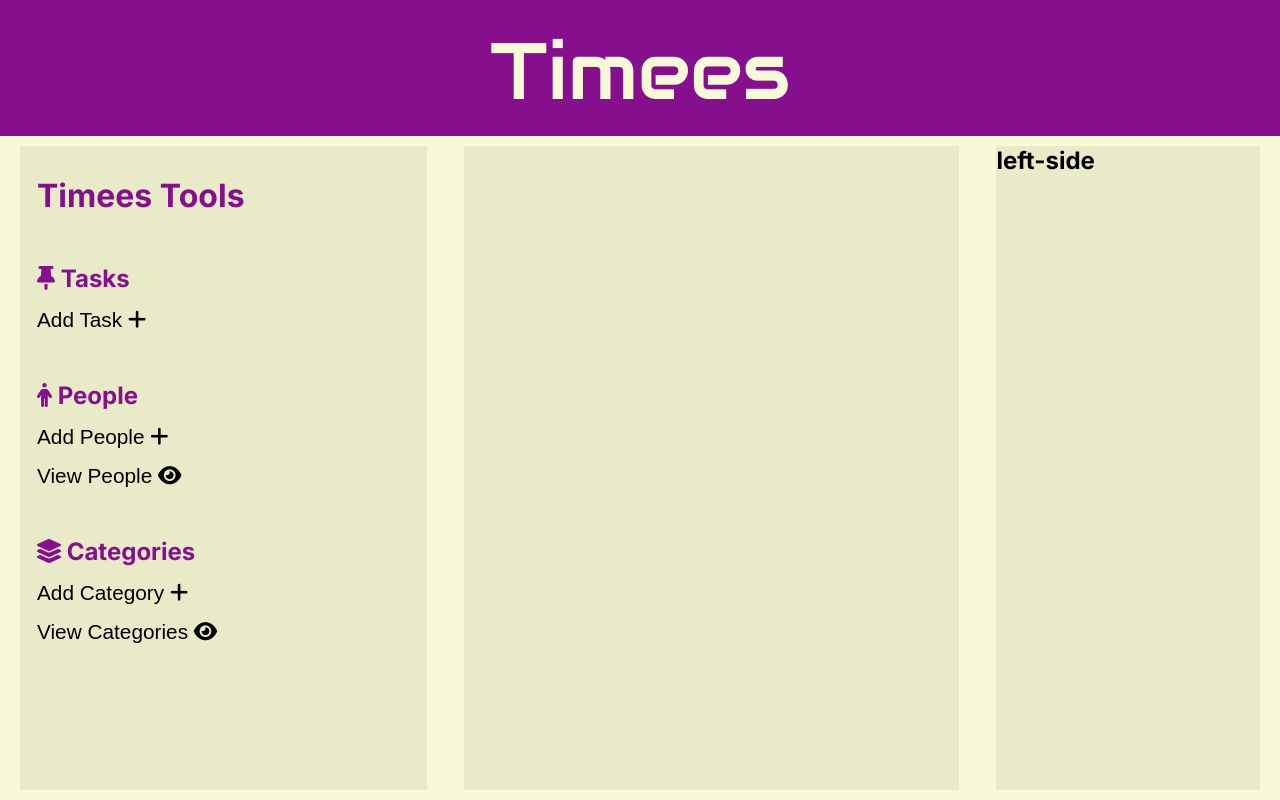
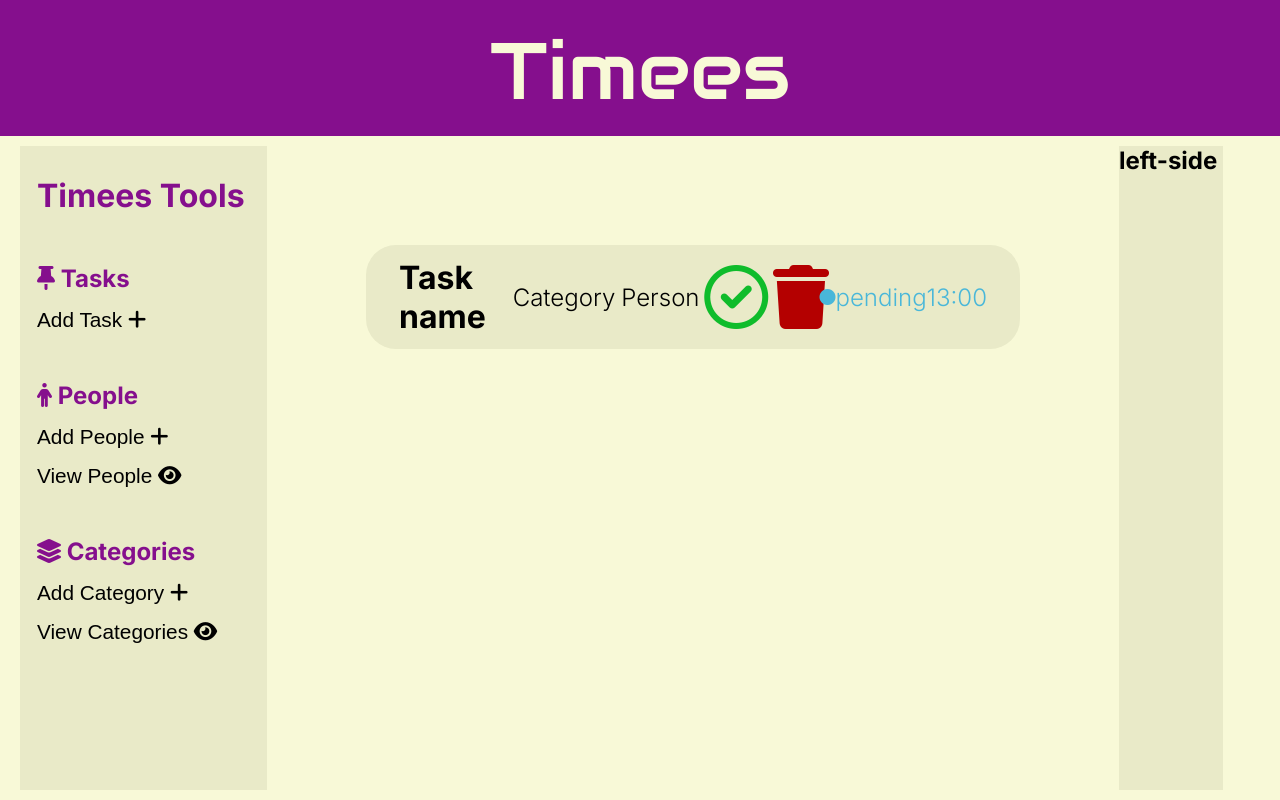
Before and after one commit to husseinassidi/TimeesApp, a plain HTML site: page index.html in a window 1280 px wide. Drawn offline with Linux system fonts and the light colour scheme.

Commit message:
designing task dashboard and card

```diff
--- a/index.html
+++ b/index.html
@@ -45,9 +45,20 @@
         </aside>
         <main class="section tasks-dashboard">
             <div class="task">
-                <div class="task-info"></div>
-                <div class=""></div>
-                <div></div>
+                <div class="task-info">
+                    <h3>Task name</h3>
+                    <h5>Category</h5>
+                    <h5>Person</h5>
+                </div>
+                <div class="task-btn">
+                    <i class="fa-regular fa-circle-check"></i>
+                    <i class="fa-solid fa-trash"></i>
+                </div>
+                <div class="task-status">
+                    <i class="fa-solid fa-circle"></i>
+                    <h5>pending</h5>
+                    <h5>13:00</h5>
+                </div>
 
             </div>
         </main>
@@ -57,6 +68,10 @@
             <div class="drag-area"></div>
         </aside>
 
+        <div class="task-form">
+
+        </div>
+
 
     </div>
 
--- a/style.css
+++ b/style.css
@@ -60,7 +60,6 @@ nav h1{
 .tasks-dashboard{
     flex-grow: 3;
 
-    background: #E9EAC8;
 }
 
 .right-side-bar{
@@ -105,6 +104,72 @@ nav .fa-bars {
     display: none;
 }
 
+
+/* dashbaord section */
+
+.tasks-dashboard{
+    display: flex;
+    flex-direction: column;
+    gap:7%;
+    padding: 8% 5%;
+}
+.task {
+    padding: 2% 5%;
+    background-color: #E9EAC8;
+    display: flex;
+    justify-content: space-around;
+    border-radius: 30px; /* Adjust this value as needed */
+    align-items: center;
+}
+
+.task-info{
+    display: flex;
+    justify-content: flex-start;
+    align-items: center;
+    gap:2%;
+    flex-grow: 2;
+}
+
+.task-info h3{
+    font-size: 2rem;
+}
+.task-info h5{
+    font-size: 1.5rem;
+    font-weight: 300;
+}
+.task-btn{
+    display: flex;
+    flex-grow: 2;
+    justify-content: flex-start;
+
+}
+.task-btn i{
+    font-size: 4rem;
+    margin-left: 4%;
+}
+.task-btn .fa-trash{
+    color: #B40000;
+}
+.task-btn .fa-circle-check{
+    color: #0FBC2B;
+}
+.task-status{
+    flex-grow: 1;
+    display: flex;
+    justify-content: space-around;
+    color:#49B7D9 ;
+    align-items: center;
+
+
+}
+.task-bt i,h5{
+    font-size: 1.5rem;
+    font-weight: 300;
+}
+/*  */
+
+/* Responsive */
+
 @media only screen and (max-width: 1024px) {
     nav {
         display: flex;
@@ -124,6 +189,11 @@ nav .fa-bars {
 
     .Timees-ops{
         flex-direction: column;
+    }
+    .left-side-bar{
+        height: 100vh;
+        gap:10%;
+        align-items: center;
     }
 }
 
```
